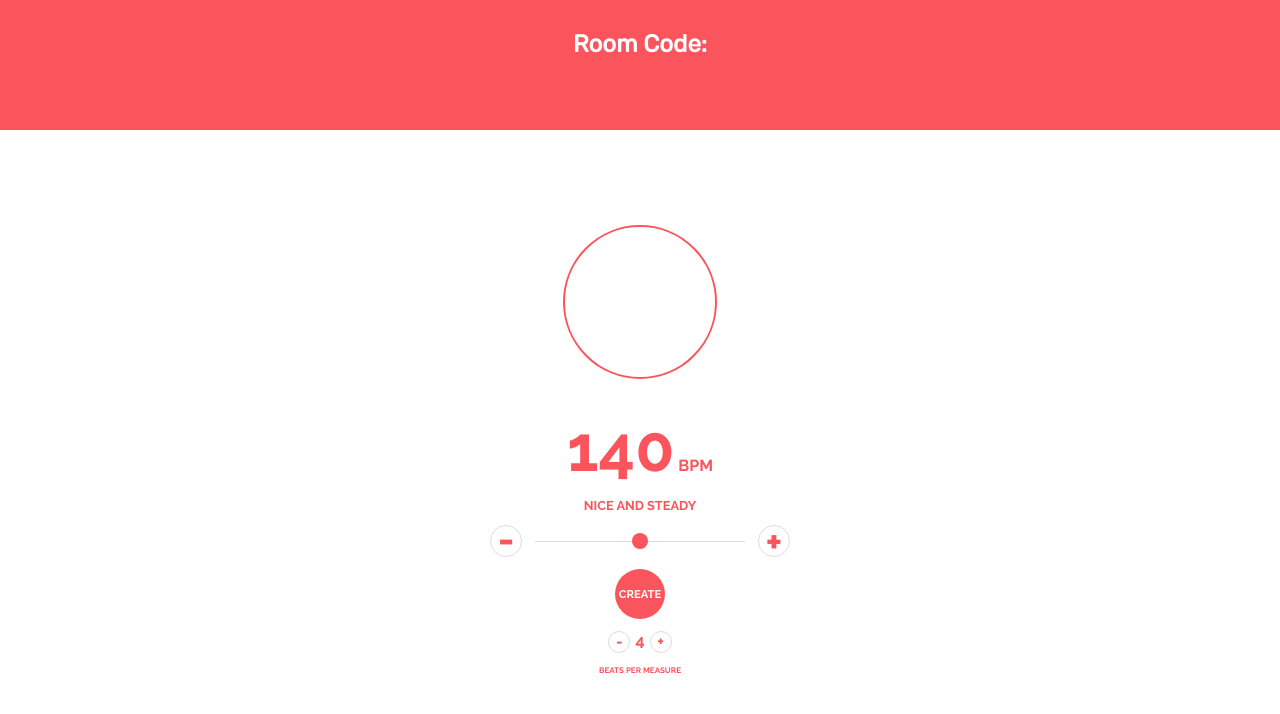
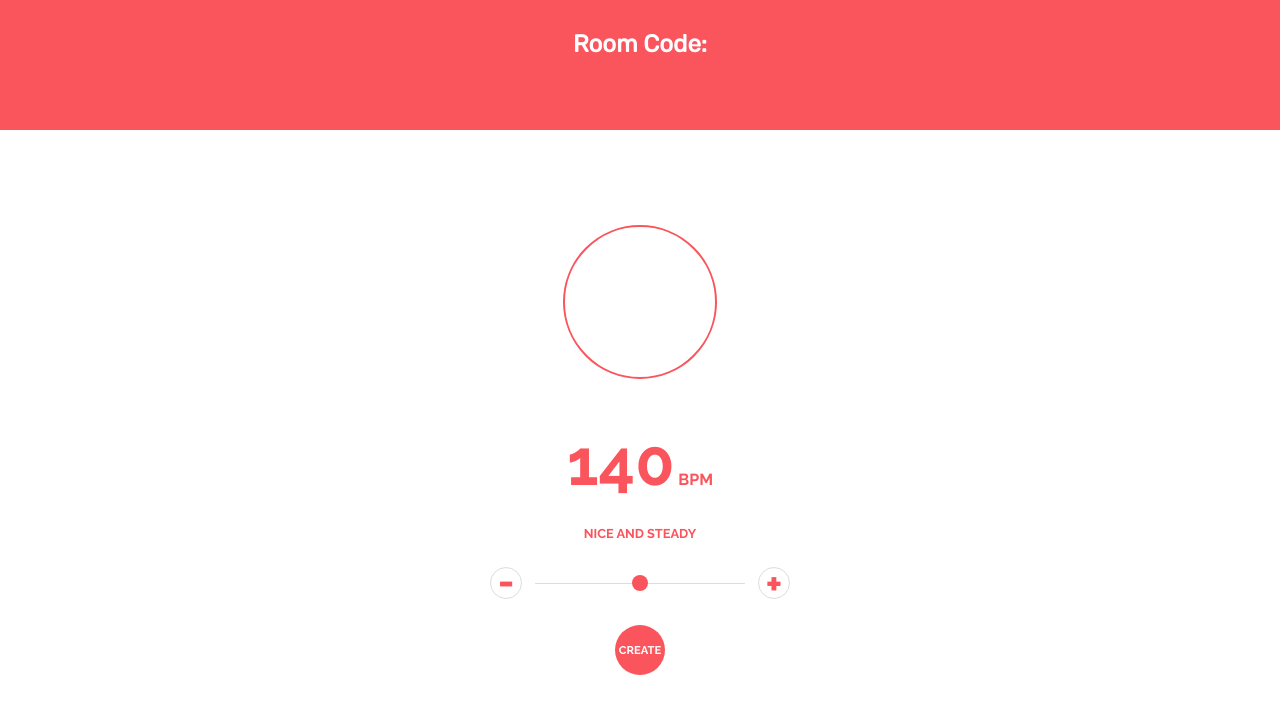
Before and after one commit to dsfhdshdjtsb/synced-metronome, a website with bundled scripts: page pages/server_met.html in a window 1280 px wide. Built offline with nearby package versions, Linux system fonts and the light colour scheme; no server answers.

Commit message:
removed beats a measure buttons

```diff
--- a/css/server_met.css
+++ b/css/server_met.css
@@ -161,12 +161,3 @@ input[type=range]::-moz-range-track {
     background: #ff656c;
     color: #fff;
 }
-.measures .add-beats {
-    line-height: 20px;
-}
-
-.beats-per-measure-text {
-    text-align: center;
-    font-size: 0.5em;
-    text-transform: uppercase;
-}
--- a/js/server_met.js
+++ b/js/server_met.js
@@ -54,22 +54,6 @@ tempoSlider.addEventListener('input', () => {
     socket.emit('server_bpm', { BPM: bpm , ID: id} );
     validateTempo();
     updateMetronome();
-});
-
-subtractBeats.addEventListener('click', () => {
-    // if (beatsPerMeasure <= 1) { return };
-    // beatsPerMeasure--;
-    // socket.emit('server_bpmeasure', beatsPerMeasure);
-    // measureCount.textContent = beatsPerMeasure;
-    // count = 0;
-});
-
-addBeats.addEventListener('click', () => {
-    if (beatsPerMeasure >= 12) { return };
-    beatsPerMeasure++;
-    socket.emit('server_bpmeasure', beatsPerMeasure);
-    measureCount.textContent = beatsPerMeasure;
-    count = 0;
 });
 
 
--- a/pages/server_met.html
+++ b/pages/server_met.html
@@ -28,12 +28,7 @@
                 <div class="adjust-tempo-btn increase-tempo">+</div>
             </div>
             <div class="start-stop">CREATE</div>
-            <div class="measures">
-                <div class="subtract-beats stepper">-</div>
-                <div class="measure-count">4</div>
-                <div class="add-beats stepper">+</div>
-            </div>
-            <span class="beats-per-measure-text">Beats per measure</span>
+
 
         </div>
     </div>
```
